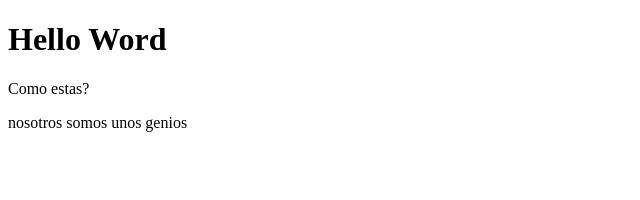
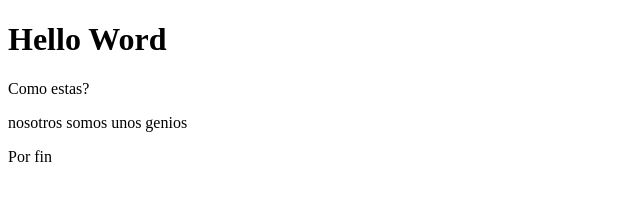
Before and after one commit to irisneys/C3-G01-01-DS, a plain HTML site: page index.html in a window 1280 px wide. Shown: the full height of the page, 0-640 px from the left. Drawn offline with Linux system fonts and the light colour scheme.

Commit message:
primer commit

```diff
--- a/index.html
+++ b/index.html
@@ -16,6 +16,7 @@
         <h1>Hello Word</h1>
         <p>Como estas? </p>
         <p>nosotros somos unos genios</p>
+	<p>Por fin</p>
     </div>
 </body>
 
```
